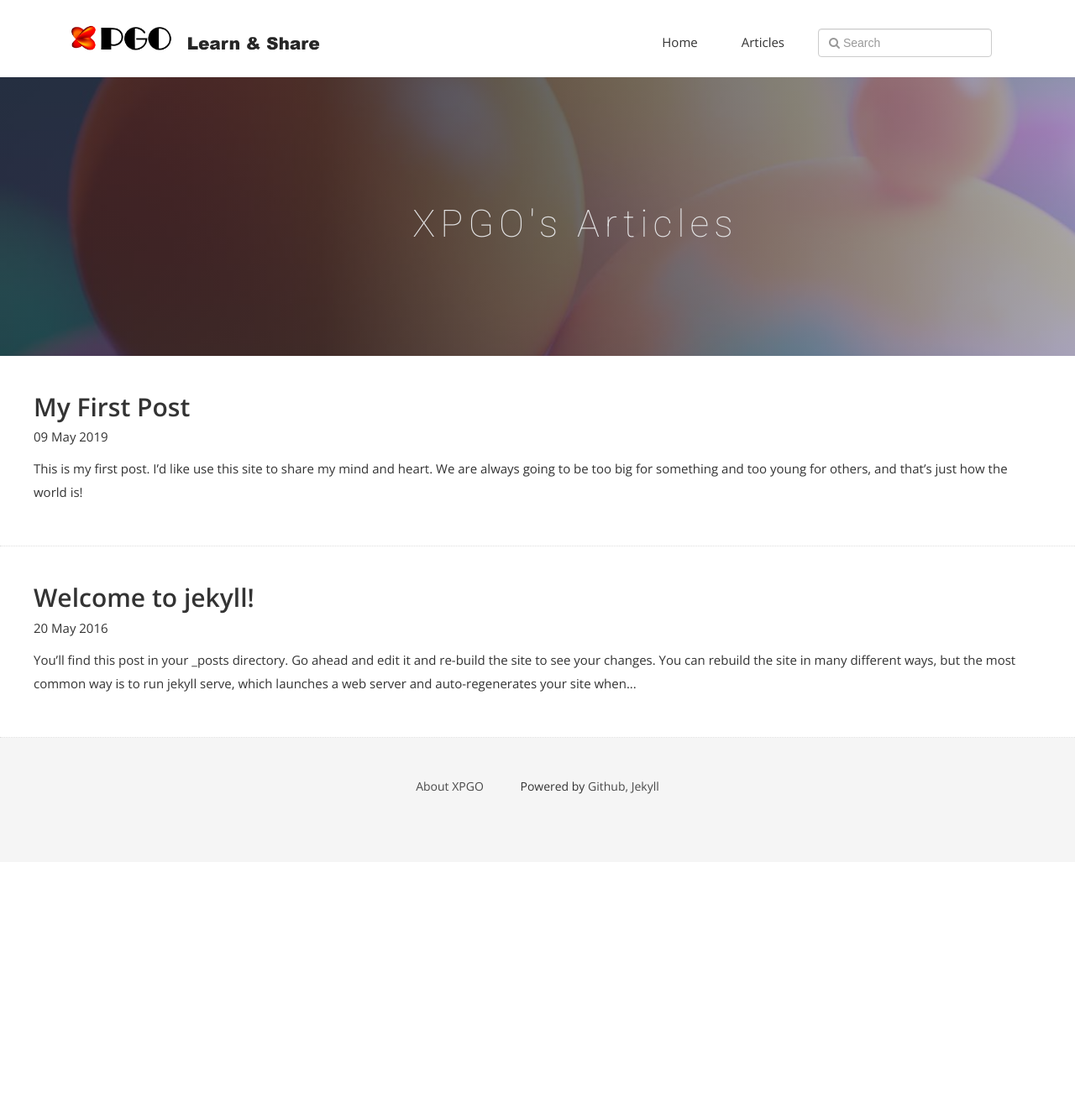
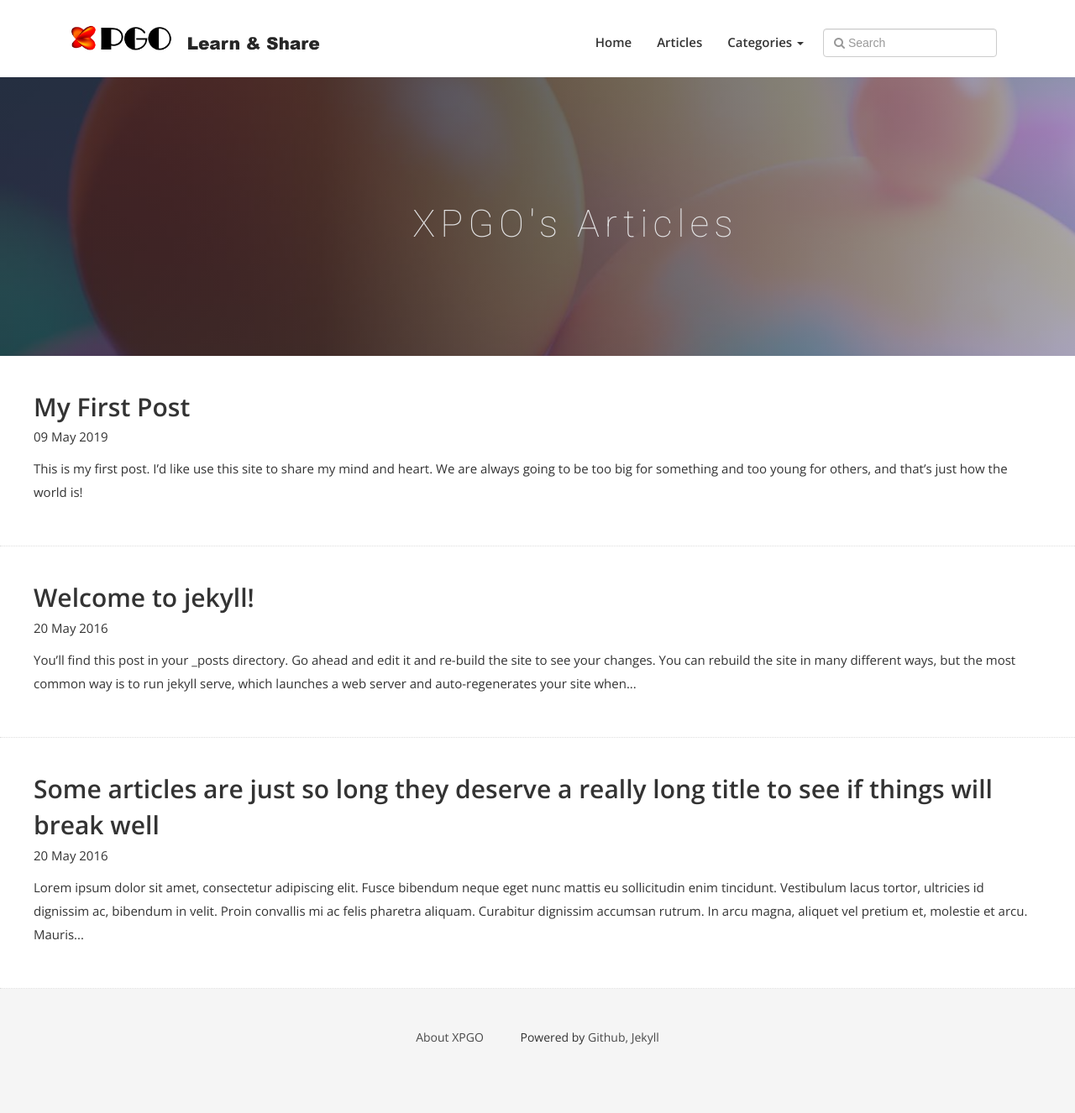
Before and after one commit to xpgo/xpgo.github.io, a Jekyll site: the page built from html/articles.html, in a window 1280 px wide. Shown: the whole page at 84% size. Built offline with Jekyll 4.4.1, drawn with Linux system fonts in a browser that asks for light colours; nearby versions of some CDN libraries; some web fonts are replaced; before the commit the page ends 1027 px from its top, so only the background shows below that.

```diff
--- a/_includes/header.html
+++ b/_includes/header.html
@@ -23,6 +23,21 @@
               <ul class="nav navbar-nav navbar-right">
                 <li><a href="{{ site.baseurl }}/">Home</a></li>
                 <li><a href="{{ site.baseurl }}/articles">Articles</a></li>
+                <li class="dropdown">
+                  <a href="#" class="dropdown-toggle" data-toggle="dropdown">
+                      Categories
+                      <b class="caret"></b>
+                  </a>
+                  <ul class="dropdown-menu">
+                      <li><a href="{{ site.baseurl }}/category">All</a></li>
+                      <li class="divider"></li>
+                      {% for tag in site.categories %}
+                      <li>
+                      <a href="{{ site.baseurl }}/category#{{ tag[0] | slugify }}">{{ tag[0] }}</a>
+                      </li>
+                      {% endfor %}
+                  </ul>
+                </li>
                 <li>
                   <form class="form-inline active-cyan-4" action="/search.html" method="get">
                     <input type="text" class="form-control" id="search-box" name="query" style="font-family:Arial, FontAwesome" placeholder="&#xf002; Search">
--- /dev/null
+++ b/_posts/test/2016-05-20-super-long-article.md
@@ -0,0 +1,12 @@
+---
+layout: post
+title: "Some articles are just so long they deserve a really long title to see if things will break well"
+category: Test
+tags: [blog, test]
+---
+
+Lorem ipsum dolor sit amet, consectetur adipiscing elit. Fusce bibendum neque eget nunc mattis eu sollicitudin enim tincidunt. Vestibulum lacus tortor, ultricies id dignissim ac, bibendum in velit. Proin convallis mi ac felis pharetra aliquam. Curabitur dignissim accumsan rutrum. In arcu magna, aliquet vel pretium et, molestie et arcu. Mauris lobortis nulla et felis ullamcorper bibendum. Phasellus et hendrerit mauris. Proin eget nibh a massa vestibulum pretium. Suspendisse eu nisl a ante aliquet bibendum quis a nunc. Praesent varius interdum vehicula. Aenean risus libero, placerat at vestibulum eget, ultricies eu enim. Praesent nulla tortor, malesuada adipiscing adipiscing sollicitudin, adipiscing eget est.
+
+Lorem ipsum dolor sit amet, consectetur adipiscing elit. Fusce bibendum neque eget nunc mattis eu sollicitudin enim tincidunt. Vestibulum lacus tortor, ultricies id dignissim ac, bibendum in velit. Proin convallis mi ac felis pharetra aliquam. Curabitur dignissim accumsan rutrum. In arcu magna, aliquet vel pretium et, molestie et arcu. Mauris lobortis nulla et felis ullamcorper bibendum. Phasellus et hendrerit mauris. Proin eget nibh a massa vestibulum pretium. Suspendisse eu nisl a ante aliquet bibendum quis a nunc. Praesent varius interdum vehicula. Aenean risus libero, placerat at vestibulum eget, ultricies eu enim. Praesent nulla tortor, malesuada adipiscing adipiscing sollicitudin, adipiscing eget est.
+
+Lorem ipsum dolor sit amet, consectetur adipiscing elit. Fusce bibendum neque eget nunc mattis eu sollicitudin enim tincidunt. Vestibulum lacus tortor, ultricies id dignissim ac, bibendum in velit. Proin convallis mi ac felis pharetra aliquam. Curabitur dignissim accumsan rutrum. In arcu magna, aliquet vel pretium et, molestie et arcu. Mauris lobortis nulla et felis ullamcorper bibendum. Phasellus et hendrerit mauris. Proin eget nibh a massa vestibulum pretium. Suspendisse eu nisl a ante aliquet bibendum quis a nunc. Praesent varius interdum vehicula. Aenean risus libero, placerat at vestibulum eget, ultricies eu enim. Praesent nulla tortor, malesuada adipiscing adipiscing sollicitudin, adipiscing eget est.
--- a/css/airspace.css
+++ b/css/airspace.css
@@ -85,11 +85,6 @@ header .navbar-default .navbar-nav {
 header .navbar-default .navbar-nav li a {
   color: #333333;
   padding: 10px 26px;
-  font-size: 15px;
-}
-header .navbar-default .navbar-nav li form {
-  color: #333333;
-  padding: 4px 14px;
   font-size: 15px;
 }
 font header .navbar-default .navbar-nav li a:hover {
--- a/css/style.css
+++ b/css/style.css
@@ -32,3 +32,85 @@
 .post-area a:hover {
   color: #0D0017;
 }
+
+/*---------------------------------------------
+          Search bar
+-----------------------------------------------*/
+
+header .navbar-default .navbar-nav li a {
+    padding: 10px 15px;
+    font-weight: bold;
+}
+
+header .navbar-default .navbar-nav li form {
+  color: #333333;
+  padding: 4px 8px;
+  font-size: 15px;
+}
+
+/*---------------------------------------------
+					Categories & Tags
+-----------------------------------------------*/
+
+.tags-expo-list {
+  text-align: center;
+}
+
+.tags-expo-list .post-tag {
+    margin: .2em .3em;
+}
+
+.post-tag:before {
+    content: "\f02b";
+    font-family: FontAwesome;
+    padding-right: .5em;
+}
+
+.post-tag {
+    display: inline-block;
+    padding: 0 .5rem;
+    background: rgba(106,159,181,0.15);
+    margin-right: .5rem;
+    border-radius: 4px;
+    color: #ddd;
+    font-family: "PT Sans",Helvetica,Arial,sans-serif;
+    font-size: 150%;
+    -webkit-transition: all 0.1s ease-in-out;
+    -moz-transition: all 0.1s ease-in-out;
+    transition: all 0.1s ease-in-out;
+}
+
+a.post-tag:hover {
+  color: #fff;
+}
+
+.tags-expo-block {
+    padding: 40px;
+    width: 100%;
+    min-height: 150px;
+    background-color: white;
+    border-bottom: 1px dotted #ddd;
+}
+
+.tags-expo .tags-expo-section ul li {
+    -webkit-transition: all 0.1s ease-in-out;
+    -moz-transition: all 0.1s ease-in-out;
+    transition: all 0.1s ease-in-out;
+    padding: 0 2rem;
+    font-size: 140%;
+}
+
+.tags-expo .tags-expo-section .post-date {
+    display: inline-block;
+    font-size: 80%;
+    color: #9a9a9a;
+    margin: 0;
+    padding: 0;
+}
+
+.tags-expo .tags-expo-section ul {
+
+    list-style-type: square;
+    list-style-position: inside;
+    padding: 0;
+}
--- a/xarticles.html
+++ b/html/articles.html
@@ -3,6 +3,7 @@ layout: page
 title: Articles
 permalink: /articles/
 ---
+
 <!-- Slider Start -->
 <section id="global-header">
   <div class="container">
@@ -16,6 +17,7 @@ permalink: /articles/
     </div>
   </div>
 </section>
+
 {% for post in site.posts %}
 <div class="post-area">
   <a href="{{ post.url | prepend: site.baseurl }}" class="bold">{{ post.title }}</a>
```
Also changed, not shown: _posts/infor/2019-05-09-hello-world.md (renamed from _posts/2019-05-09-hello-world.md, +2 -0 lines), html/category.html (added, +44 -0 lines).
